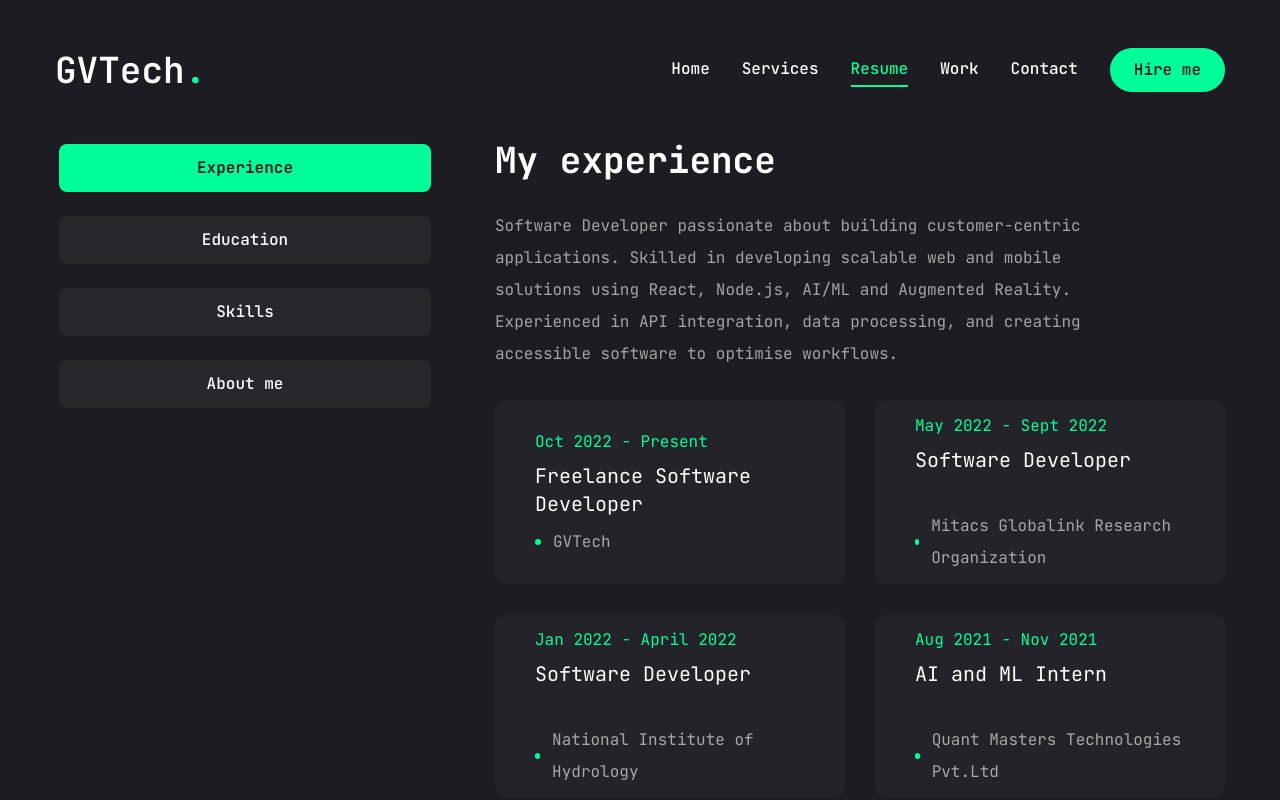
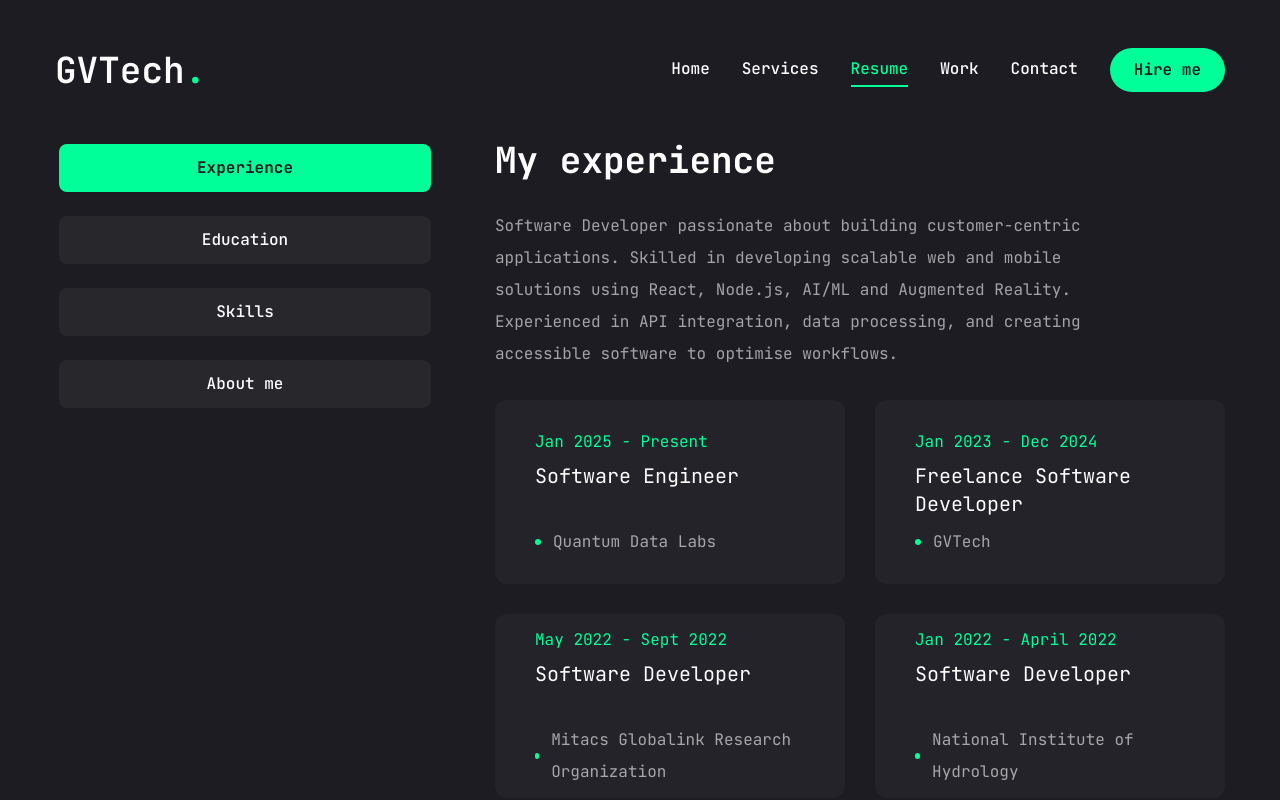
Before and after one commit to gopinathvarad/GVTech-, a Next.js app: page /resume in a window 1280 px wide. Built offline with nearby package versions, Linux system fonts and the light colour scheme.

Commit message:
Work experience update

```diff
--- a/app/resume/page.jsx
+++ b/app/resume/page.jsx
@@ -71,9 +71,14 @@ const experience = {
     "Software Developer passionate about building customer-centric applications. Skilled in developing scalable web and mobile solutions using React, Node.js, AI/ML and Augmented Reality. Experienced in API integration, data processing, and creating accessible software to optimise workflows.",
   items: [
     {
+      company: "Quantum Data Labs",
+      position: "Software Engineer",
+      duration: "Jan 2025 - Present",
+    },
+    {
       company: "GVTech",
       position: "Freelance Software Developer",
-      duration: "Oct 2022 - Present",
+      duration: "Jan 2023 - Dec 2024",
     },
     {
       company: "Mitacs Globalink Research Organization",
```
